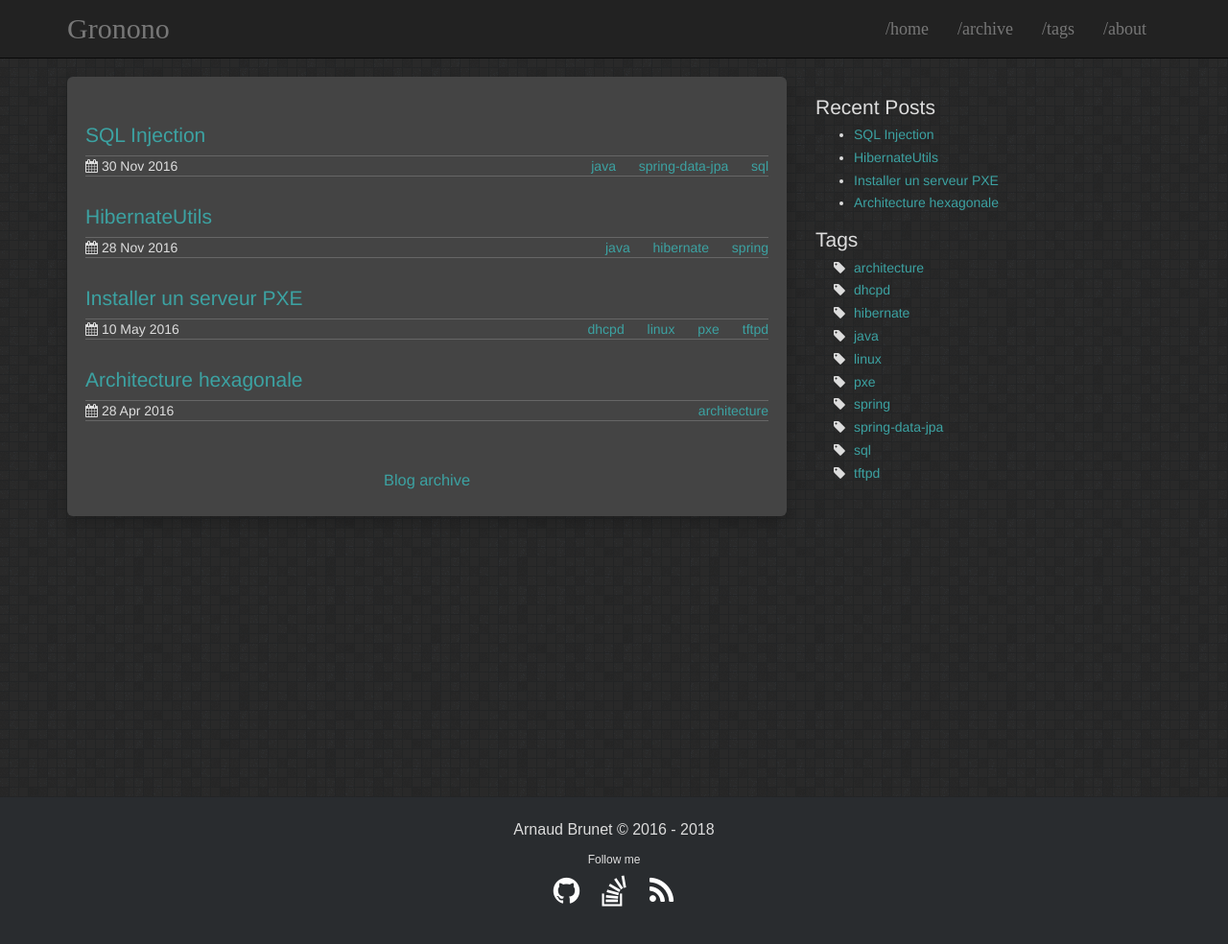
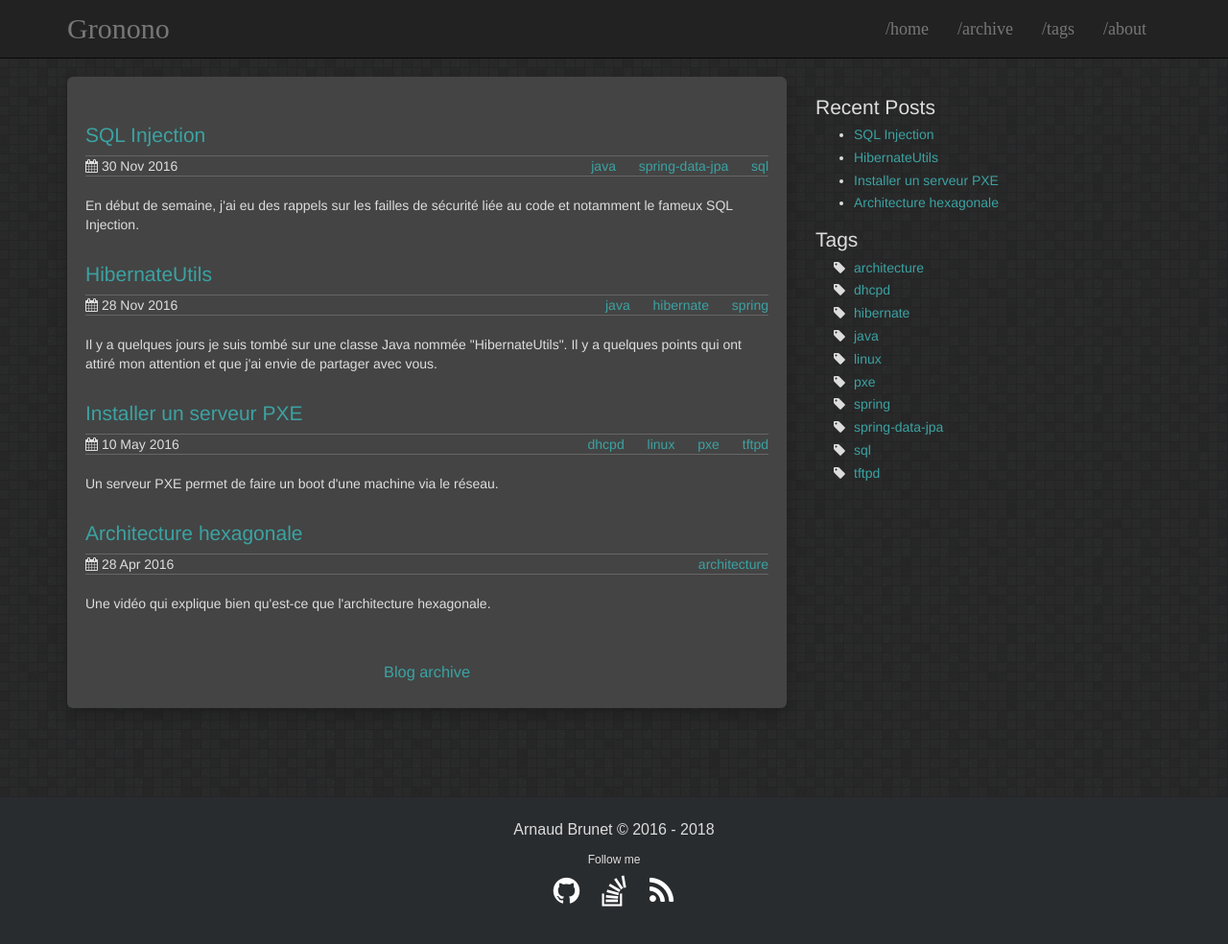
Before and after one commit to gronono/gronono.github.io, a Jekyll site: the page built from index.md, in a window 1280 px wide and 1008 px high. Shown: the top 984 px of the window at 96% size. Built offline with Jekyll 4.4.1, drawn with Linux system fonts in a browser that asks for light colours.

Commit message:
ajout de description

```diff
--- a/_posts/2016-04-21-architecture-hexagonale.md
+++ b/_posts/2016-04-21-architecture-hexagonale.md
@@ -3,6 +3,7 @@ layout: post
 title:  "Architecture hexagonale"
 date:   2016-04-28 18:00:00 +1100
 tags: [architecture]
+description: Une vidéo qui explique bien qu'est-ce que l'architecture hexagonale.
 comments: true
 ---
 Une vidéo qui explique bien qu'est-ce que l'architecture hexagonale :
--- a/_posts/2016-05-10-install-pxe-server.md
+++ b/_posts/2016-05-10-install-pxe-server.md
@@ -3,6 +3,7 @@ layout: post
 title:  "Installer un serveur PXE"
 date:   2016-05-10 18:00:00 +1100
 tags: [dhcpd, linux, pxe, tftpd]
+description: Un serveur PXE permet de faire un boot d'une machine via le réseau.
 comments: true
 ---
 Un [serveur PXE](https://fr.wikipedia.org/wiki/Preboot_Execution_Environment) permet de faire un boot d'une machine via le réseau. Pour installer ce serveur, je suis parti d'une [debian installé via une netinst](https://www.debian.org/CD/netinst) sur [VirtualBox](https://www.virtualbox.org/).
--- a/_posts/2016-11-28-hibernateutils.md
+++ b/_posts/2016-11-28-hibernateutils.md
@@ -3,6 +3,7 @@ layout: post
 title:  "HibernateUtils"
 date:   2016-11-28 18:00:00 +1100
 tags: [java, hibernate, spring]
+description: Il y a quelques jours je suis tombé sur une classe Java nommée "HibernateUtils". Il y a quelques points qui ont attiré mon attention et que j'ai envie de partager avec vous.
 comments: true
 ---
 Il y a quelques jours je suis tombé sur une classe Java nommée "HibernateUtils". Il y a quelques points qui ont attiré mon attention et que j'ai envie de partager avec vous.
--- a/_posts/2016-11-30-sqlinjection.md
+++ b/_posts/2016-11-30-sqlinjection.md
@@ -3,6 +3,7 @@ layout: post
 title:  "SQL Injection"
 date: 2016-11-30 22:00:00 +1100
 tags: [java, spring-data-jpa, sql]
+description: En début de semaine, j'ai eu des rappels sur les failles de sécurité liée au code et notamment le fameux SQL Injection.
 comments: true
 ---
 En début de semaine, j'ai eu des rappels sur les failles de sécurité liée au code et notamment le fameux [SQL Injection](https://fr.wikipedia.org/wiki/Injection_SQL).
```
